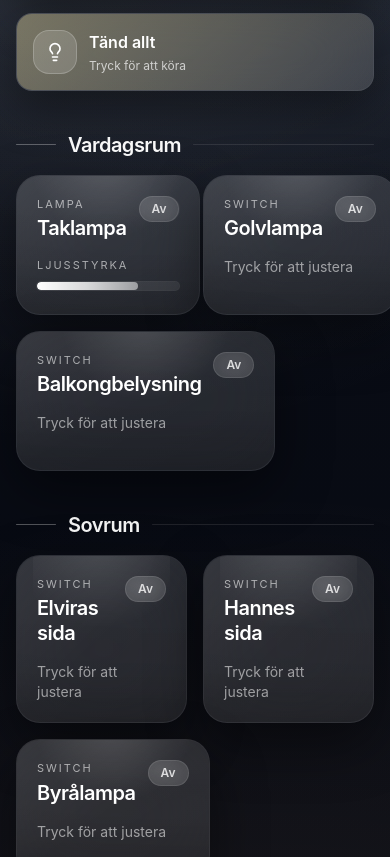
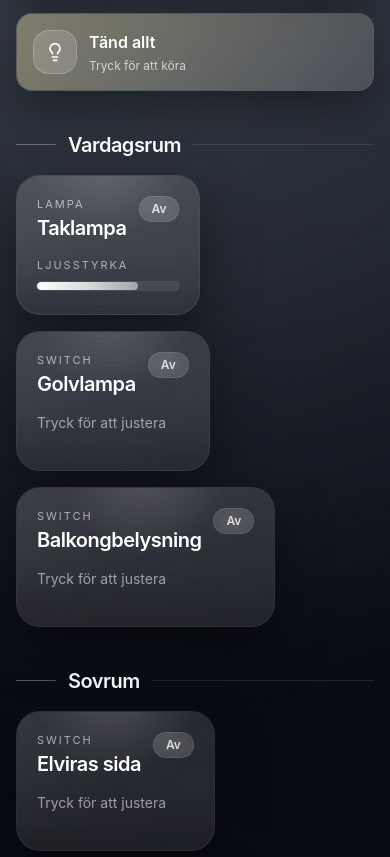
Before and after one commit to hannesassarsson/webapp_HA, a Next.js app in the folder ha-webapp/: page /lampor in a window 390 px wide. Shown: the part 900-1757 px from the top of the page. Built offline with nearby package versions, Linux system fonts and the light colour scheme; no server answers.

Commit message:
Improve mobile grids for lamp sections

```diff
--- a/ha-webapp/src/app/lampor/page.tsx
+++ b/ha-webapp/src/app/lampor/page.tsx
@@ -426,7 +426,7 @@
                 variants={staggerContainer}
                 initial="hidden"
                 animate="show"
-                className="grid grid-cols-2 sm:grid-cols-3 gap-4"
+                className="grid grid-cols-1 sm:grid-cols-3 gap-4"
               >
                 {items.map((light) => (
                   <motion.div variants={fadeInUp} key={light.id}>
--- a/ha-webapp/src/components/RoomSection.tsx
+++ b/ha-webapp/src/components/RoomSection.tsx
@@ -12,7 +12,9 @@
         <h2 className="text-xl font-semibold tracking-tight">{title}</h2>
         <div className="h-px flex-1 bg-white/10 rounded-full" />
       </div>
-      {children}
+      <div className="grid grid-cols-1 sm:grid-cols-3 gap-4">
+        {children}
+      </div>
     </section>
   );
 }
```
